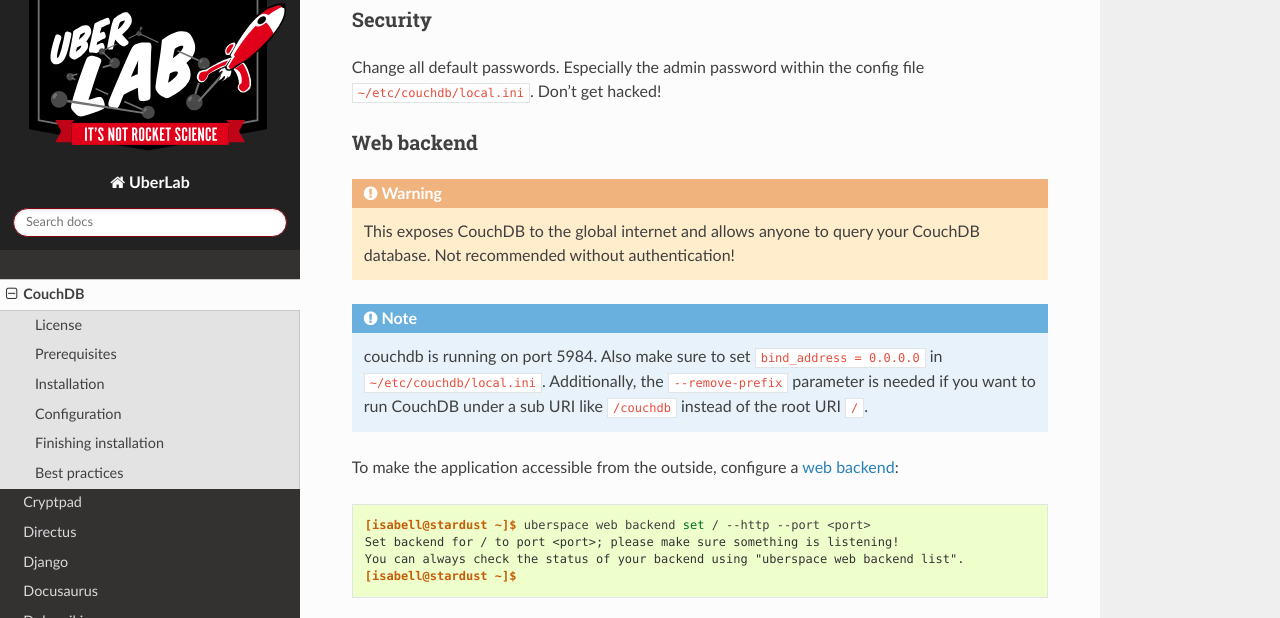
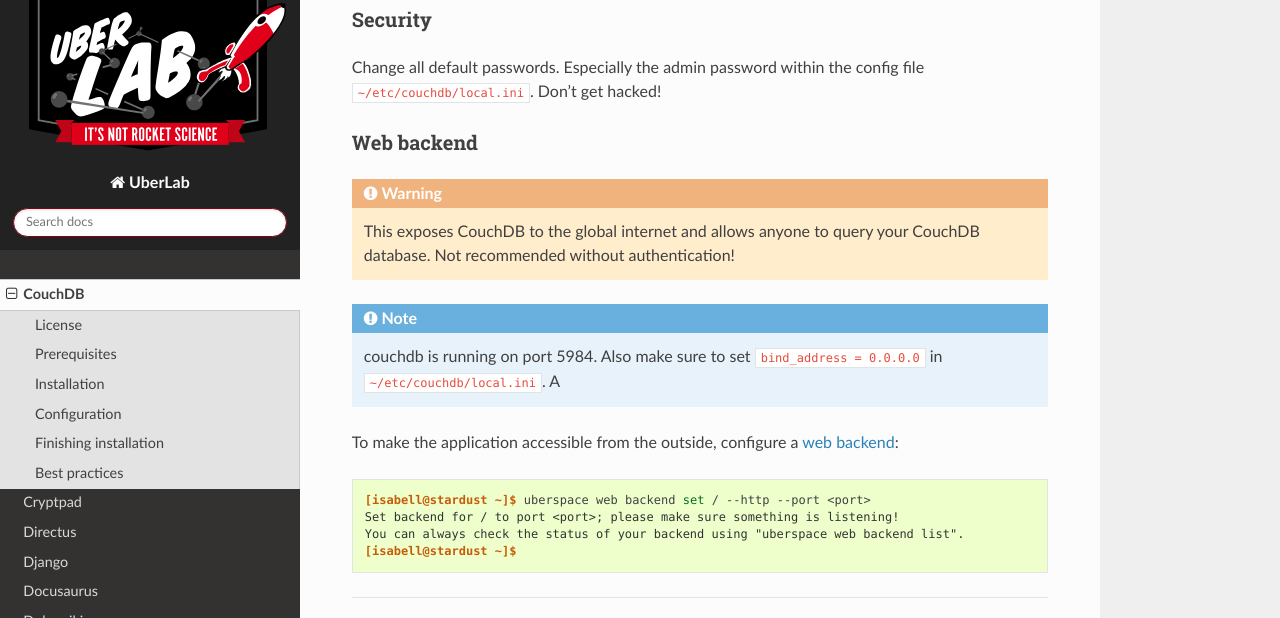
Before and after one commit to Uberspace/lab, a Sphinx documentation site: the page built from source/guide_couchdb.rst, in a window 1280 px wide and 900 px high, scrolled down 3397 px, cut to the strip 0-618 px from the top of the window. Built offline with Sphinx 7.4.7 and the Read the Docs theme 2.0.0, drawn with Linux system fonts in a browser that asks for light colours.

Commit message:
Specify where `--remove-prefix` is needed. (#1299)
* Specify where `--remove-prefix` is needed.

It's a bit ambiguous whether this argument applies to `uberspace web ...` or the couchdb configuration.

* [couchdb] remove --remove-prefix

Co-authored-by: Moritz <moritz@team.uber.space>

```diff
--- a/source/guide_couchdb.rst
+++ b/source/guide_couchdb.rst
@@ -139,7 +139,7 @@
 
 .. note::
 
-    couchdb is running on port 5984. Also make sure to set ``bind_address = 0.0.0.0`` in ``~/etc/couchdb/local.ini``. Additionally, the ``--remove-prefix`` parameter is needed if you want to run CouchDB under a sub URI like ``/couchdb`` instead of the root URI ``/``.
+    couchdb is running on port 5984. Also make sure to set ``bind_address = 0.0.0.0`` in ``~/etc/couchdb/local.ini``. A
 
 .. include:: includes/web-backend.rst
 
```
